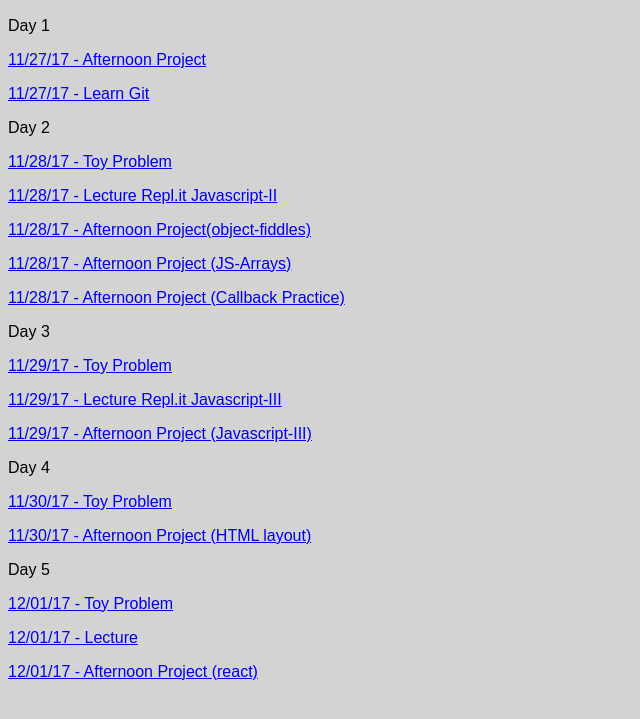
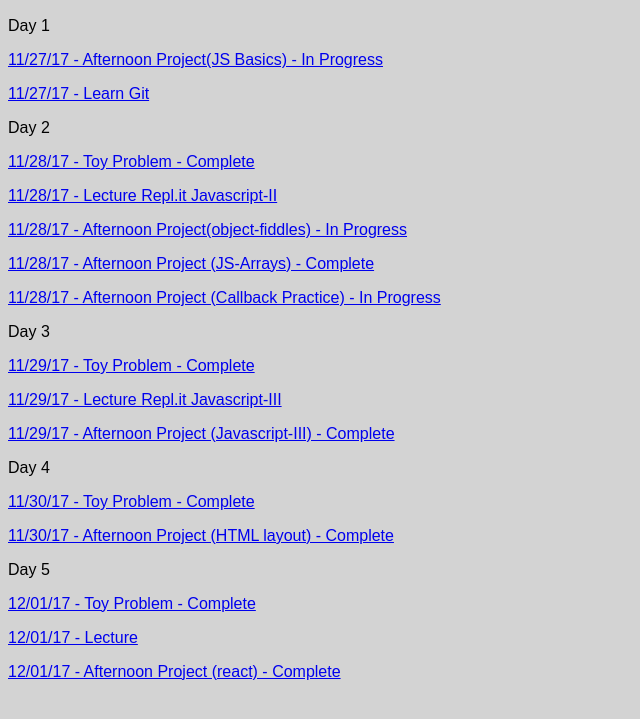
Before and after one commit to melodymennen/daily-projects, a plain HTML site: page week1.html in a window 1280 px wide. Shown: the part 51-770 px from the top of the page, without its empty margins (0-640 px from the left). Drawn offline with Linux system fonts and the light colour scheme.

Commit message:
daily update

```diff
--- a/week1.html
+++ b/week1.html
@@ -11,29 +11,29 @@
     <body>
         <section class="week1"> <h1>Week 1</h1>
             <div class="day1"><p>Day 1</p>
-                <p><a href="https://github.com/melodymennen/JS-Basics">11/27/17 - Afternoon Project</a></p>
+                <p><a href="https://github.com/melodymennen/JS-Basics">11/27/17 - Afternoon Project(JS Basics) - In Progress</a></p>
                 <p><a href="https://github.com/melodymennen/learn-git">11/27/17 - Learn Git</a></p>
             </div>
             <div class="day2"><p>Day 2</p>
-                <p><a href="https://repl.it/@melodymennen/SumOfTwo">11/28/17 - Toy Problem</a></p>
+                <p><a href="https://repl.it/@melodymennen/SumOfTwo">11/28/17 - Toy Problem - Complete</a></p>
                 <p><a href="https://repl.it/@melodymennen/Javascript-II">11/28/17 - Lecture Repl.it Javascript-II</a></p>
-                <p><a href="https://github.com/melodymennen/object-fiddles.git">11/28/17 - Afternoon Project(object-fiddles)</a></p>
-                <p><a href="https://github.com/melodymennen/JS-Arrays.git">11/28/17 - Afternoon Project (JS-Arrays)</a></p>
-                <p><a href="https://github.com/melodymennen/callbackPractice.git">11/28/17 - Afternoon Project (Callback Practice)</a></p>
+                <p><a href="https://github.com/melodymennen/object-fiddles.git">11/28/17 - Afternoon Project(object-fiddles) - In Progress</a></p>
+                <p><a href="https://github.com/melodymennen/JS-Arrays.git">11/28/17 - Afternoon Project (JS-Arrays) - Complete</a></p>
+                <p><a href="https://github.com/melodymennen/callbackPractice.git">11/28/17 - Afternoon Project (Callback Practice) - In Progress</a></p>
             </div>
             <div class="day3"><p>Day 3</p>
-                <p><a href="https://repl.it/@melodymennen/Simple-Fun-20-First-Reverse-Try-Question">11/29/17 - Toy Problem</a></p>
+                <p><a href="https://repl.it/@melodymennen/Simple-Fun-20-First-Reverse-Try-Question">11/29/17 - Toy Problem - Complete</a></p>
                 <p><a href="https://repl.it/@melodymennen/Javascript-lll-wpx2">11/29/17 - Lecture Repl.it Javascript-III</a></p>
-                <p><a href="https://github.com/melodymennen/javascript-iii.git">11/29/17 - Afternoon Project (Javascript-III)</a></p>
+                <p><a href="https://github.com/melodymennen/javascript-iii.git">11/29/17 - Afternoon Project (Javascript-III) - Complete</a></p>
             </div>
             <div class="day4"><p>Day 4</p>
-                <p><a href="https://repl.it/@melodymennen/Fizz-Buzz-Question">11/30/17 - Toy Problem</a></p>
-                <p><a href="https://github.com/melodymennen/html-layout.git">11/30/17 - Afternoon Project (HTML layout)</a></p>
+                <p><a href="https://repl.it/@melodymennen/Fizz-Buzz-Question">11/30/17 - Toy Problem - Complete</a></p>
+                <p><a href="https://github.com/melodymennen/html-layout.git">11/30/17 - Afternoon Project (HTML layout) - Complete</a></p>
             </div>
             <div class="day5"> <p>Day 5</p>
-                <p><a href="https://repl.it/@melodymennen/Complimentary-DNA">12/01/17 - Toy Problem</a></p>
+                <p><a href="https://repl.it/@melodymennen/Complimentary-DNA">12/01/17 - Toy Problem - Complete</a></p>
                 <p><a href="https://github.com/melodymennen/react-1-mini.git">12/01/17 - Lecture</a></p>
-                <p><a href="https://github.com/melodymennen/showcase.git">12/01/17 - Afternoon Project (react)</a></p>
+                <p><a href="https://github.com/melodymennen/showcase.git">12/01/17 - Afternoon Project (react) - Complete</a></p>
             </div>
         </section>
     </body>
```
Also changed, not shown: index.html (+1 -27 lines), week2.html (+2 -2 lines).
